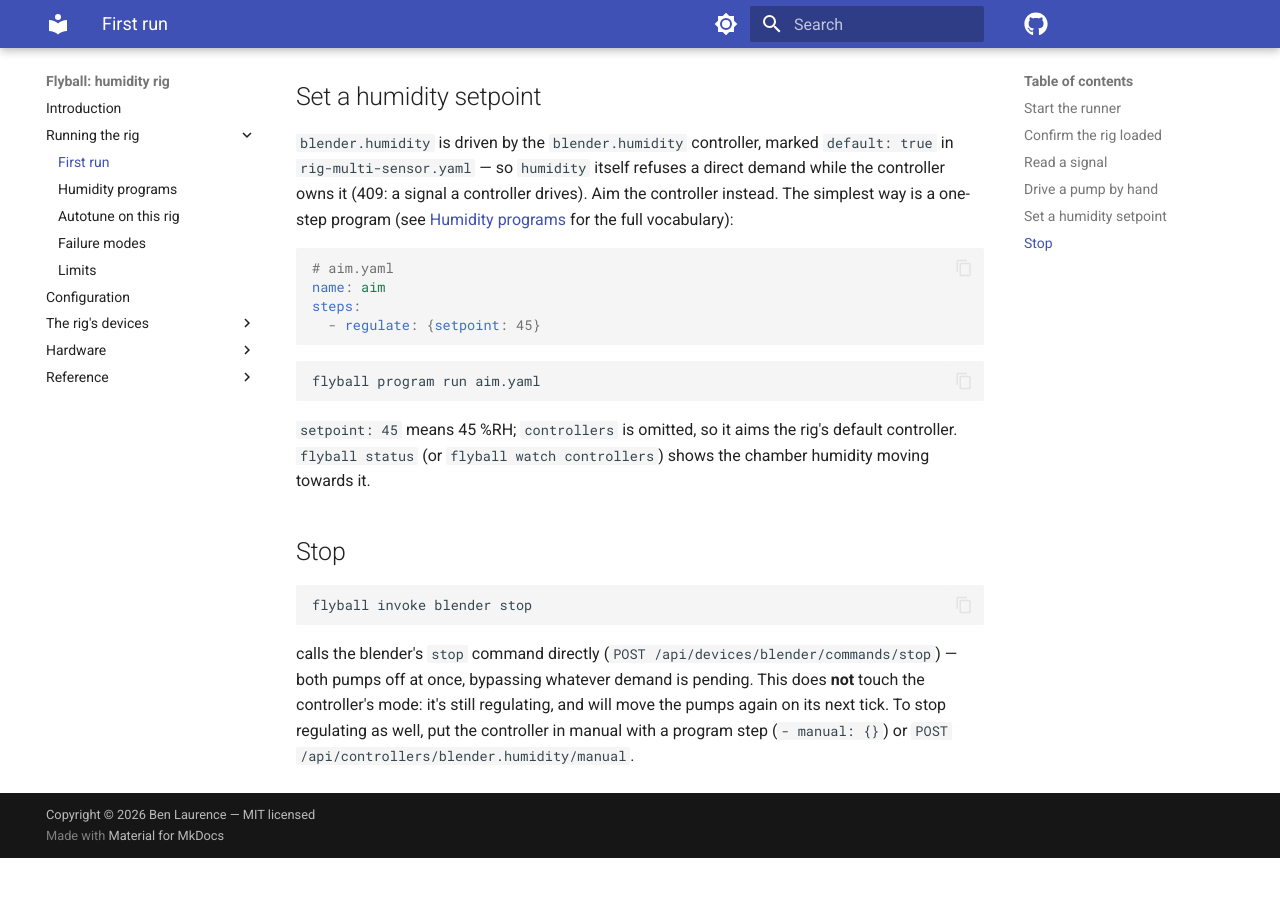
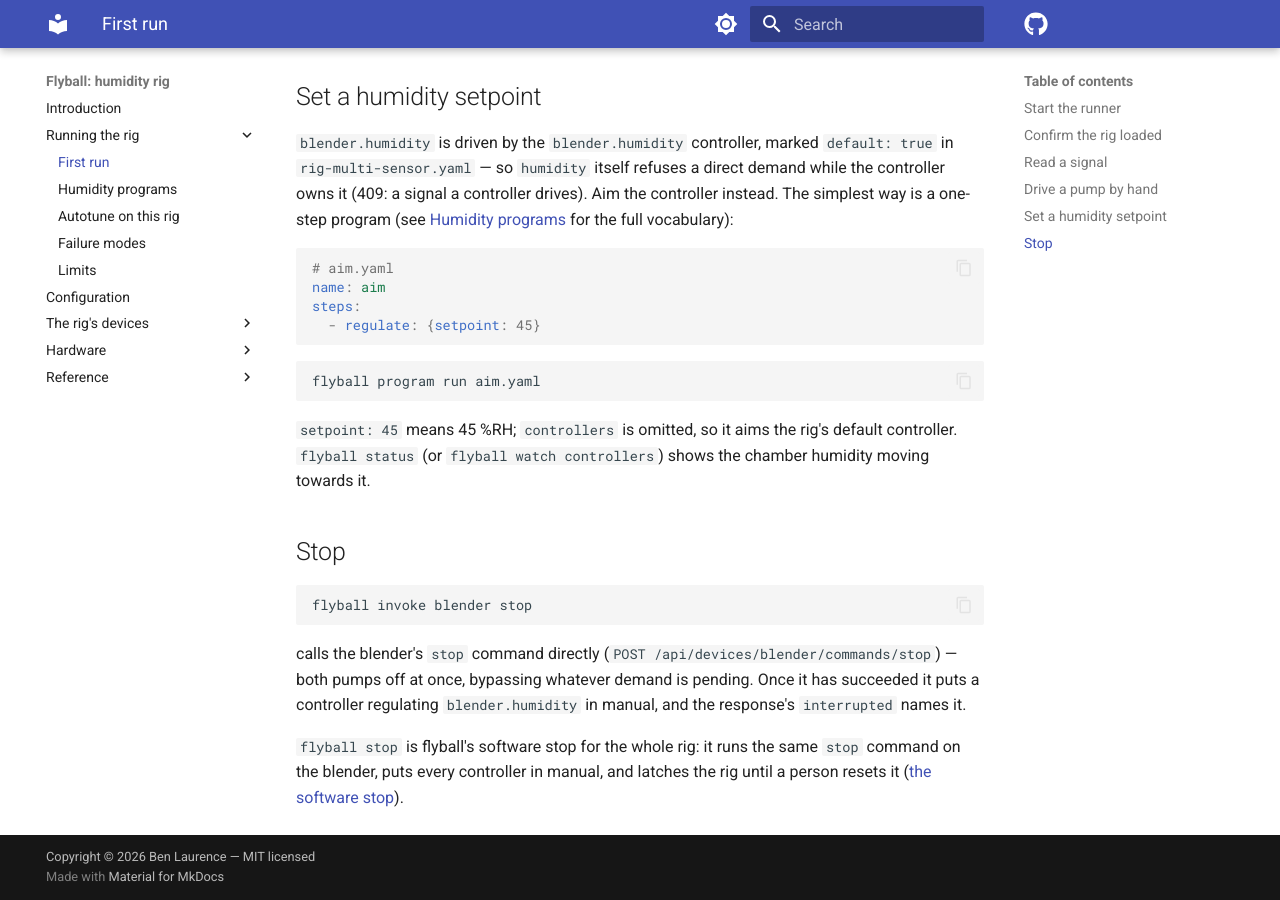
Before and after one commit to bengineer42/humctrl, an MkDocs documentation site: the page built from book/src/1-running/first-run.md, in a window 1280 px wide and 900 px high, scrolled down 1402 px. Built offline with MkDocs 1.6.1 and Material for MkDocs 9.7.7, drawn with Linux system fonts in a browser that asks for light colours; comment, search, counter and statistics services are not loaded; before the commit the page ends 2260 px from its top, so only the background shows below that.

Commit message:
docs: pair flyball wf3-stop -- blender stop is the blender's stop; its stop puts the controller in manual
Signed-off-by: Bengineer <158306087+bengineer42@users.noreply.github.com>

```diff
--- a/book/src/1-running/first-run.md
+++ b/book/src/1-running/first-run.md
@@ -93,7 +93,10 @@ flyball invoke blender stop
 
 calls the blender's `stop` command directly (`POST
 /api/devices/blender/commands/stop`) — both pumps off at once, bypassing whatever
-demand is pending. This does **not** touch the controller's mode: it's
-still regulating, and will move the pumps again on its next tick. To stop
-regulating as well, put the controller in manual with a program step
-(`- manual: {}`) or `POST /api/controllers/blender.humidity/manual`.
+demand is pending. Once it has succeeded it puts a controller regulating
+`blender.humidity` in manual, and the response's `interrupted` names it.
+
+`flyball stop` is flyball's software stop for the whole rig: it runs the
+same `stop` command on the blender, puts every controller in manual, and
+latches the rig until a person resets it
+([the software stop](https://bengineer42.github.io/flyball/latest/1-running/runner/access/#stopping-the-rig)).
```
Also changed, not shown: book/src/3-devices/blender.md (+9 -0 lines).
